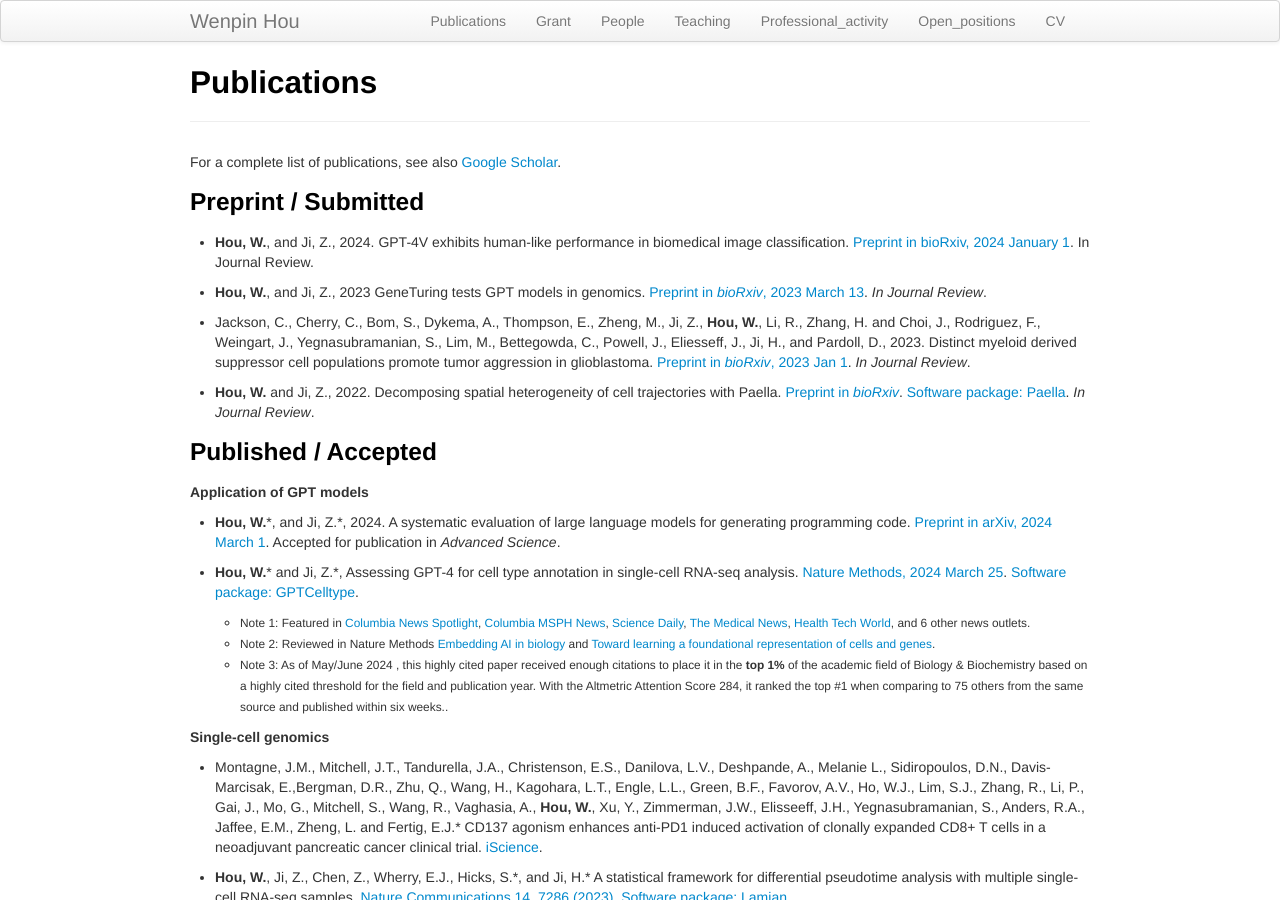
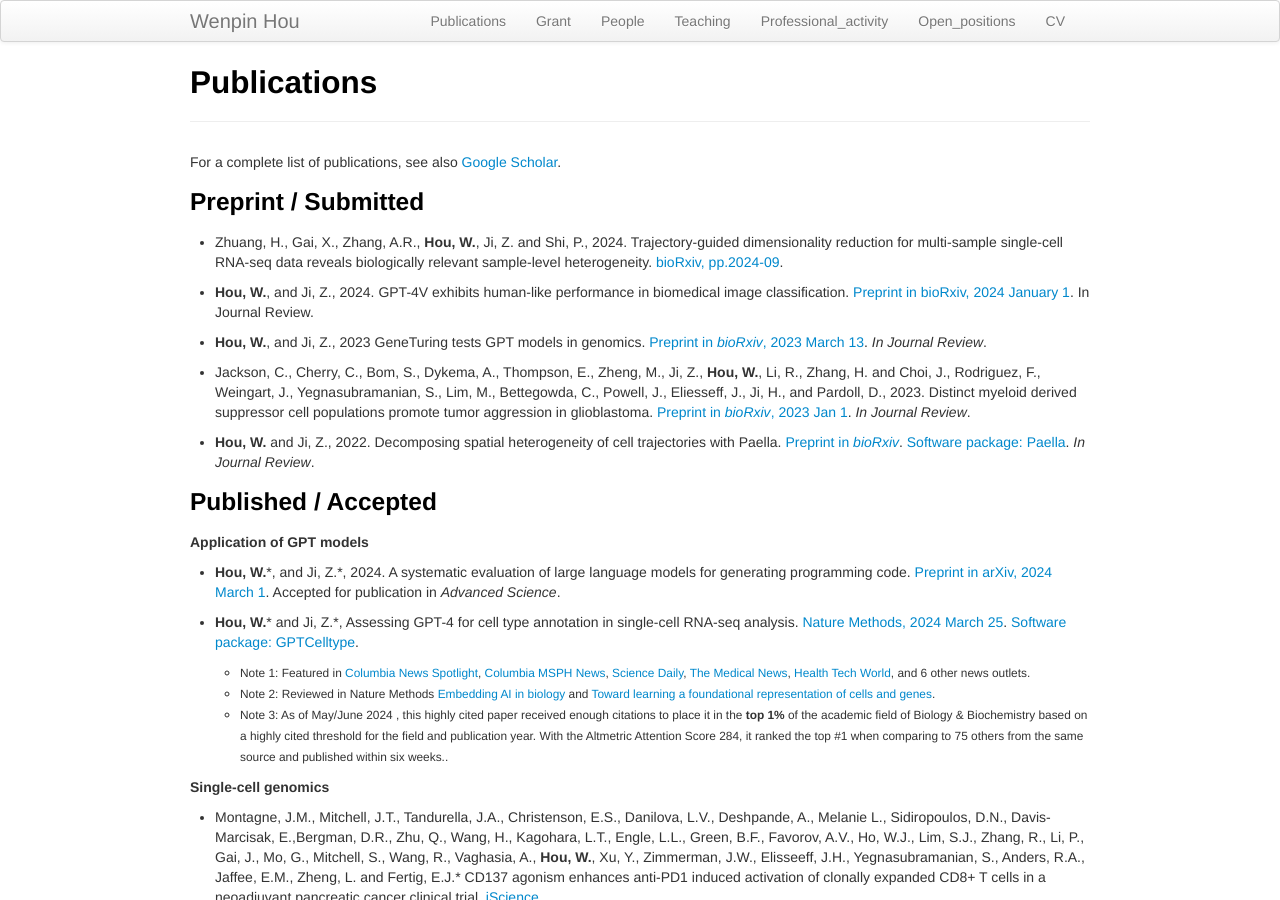
Before and after one commit to Winnie09/Wenpin_Hou, a Jekyll site: the page built from pages/publications.md, in a window 1280 px wide and 900 px high. Built offline with Jekyll 4.4.1, drawn with Linux system fonts in a browser that asks for light colours.

Commit message:
publications.md

```diff
--- a/pages/publications.md
+++ b/pages/publications.md
@@ -10,6 +10,7 @@ For a complete list of publications, see also [Google Scholar](https://scholar.g
 
 ### Preprint / Submitted
 
+- Zhuang, H., Gai, X., Zhang, A.R., **Hou, W.**, Ji, Z. and Shi, P., 2024. Trajectory-guided dimensionality reduction for multi-sample single-cell RNA-seq data reveals biologically relevant sample-level heterogeneity. [bioRxiv, pp.2024-09](https://www.biorxiv.org/content/10.1101/2024.09.14.613024v1).
 
 - **Hou, W.**, and Ji, Z., 2024. GPT-4V exhibits human-like performance in biomedical image classification. [Preprint in bioRxiv, 2024 January 1](https://www.biorxiv.org/content/10.1101/2023.12.31.573796v1). In Journal Review.
 
```
